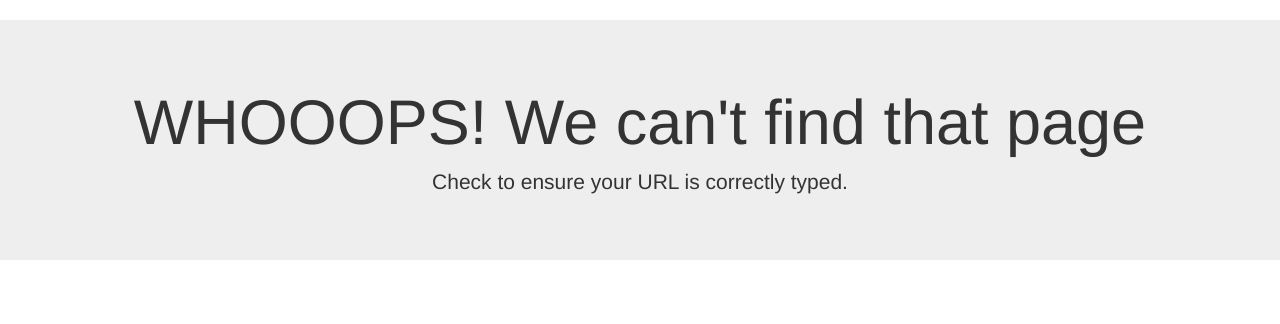
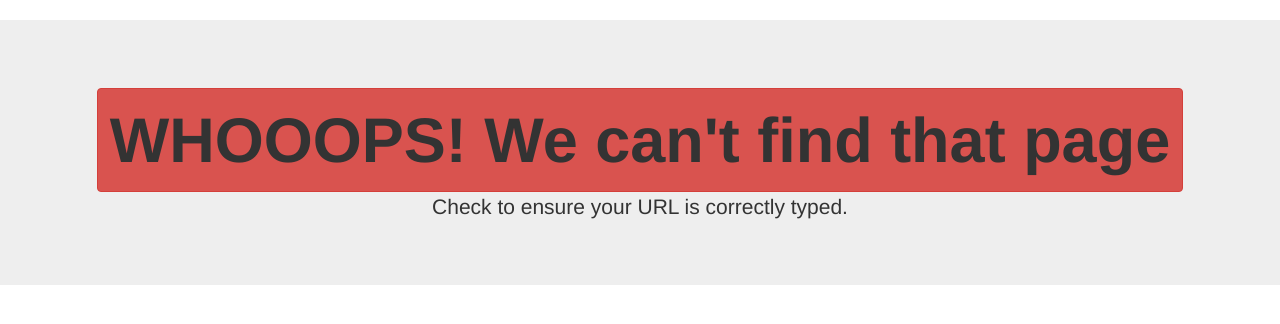
Before and after one commit to jusinam/Mpasho_Highlights, a Flask app: template app/templates/error.html in a window 1280 px wide. Shown: the part 52-376 px from the top of the page. Run offline with Flask 2, Linux system fonts and the light colour scheme; the template is opened without the code that fills it, so the values that code supplies are empty; some libraries are stand-ins or nearby versions.

Commit message:
added styling

```diff
--- a/app/templates/error.html
+++ b/app/templates/error.html
@@ -1,10 +1,10 @@
 {% extends 'base.html'%}
 
 {% block content %}
-<div class="text-center jumbotron">
+<div class="text-center jumbotron" style="margin: auto;">
 
-    <h1>WHOOOPS! We can't find that page</h1>
-    <p>Check to ensure your URL is correctly typed.</p>
+    <h1 class="btn btn-danger" style="font-weight: bolder;" >WHOOOPS! We can't find that page</h1>
+    <p style="font-weight: 500;">Check to ensure your URL is correctly typed.</p>
 
 </div>
 {% endblock %}
--- a/config.py
+++ b/config.py
@@ -5,9 +5,9 @@ class Config:
     General configuration parent class
     '''
 
-    TOPNEWS_API_BASE_URL ='https://newsapi.org/v2/top-headlines?sources={}&apiKey=fc44e252019a4642b8194a9006c9a279'
-    CATEGORIES_API_BASE_URL = 'https://newsapi.org/v2/sources?language=en&category={}&apiKey=fc44e252019a4642b8194a9006c9a279'
-    ARTICLES_BASE_URL = 'https://newsapi.org/v2/everything?sources={}&apiKey=fc44e252019a4642b8194a9006c9a279'
+    TOPNEWS_API_BASE_URL ='https://newsapi.org/v2/top-headlines?sources={}&apiKey=0cfbe113f27e4c7cb88279e437d8b67d'
+    CATEGORIES_API_BASE_URL = 'https://newsapi.org/v2/sources?language=en&category={}&apiKey=0cfbe113f27e4c7cb88279e437d8b67d'
+    ARTICLES_BASE_URL = 'https://newsapi.org/v2/everything?sources={}&apiKey=0cfbe113f27e4c7cb88279e437d8b67d'
     NEWS_API_KEY = os.environ.get('NEWS_API_KEY')
     SECRET_KEY = os.environ.get('SECRET_KEY')
 
```
